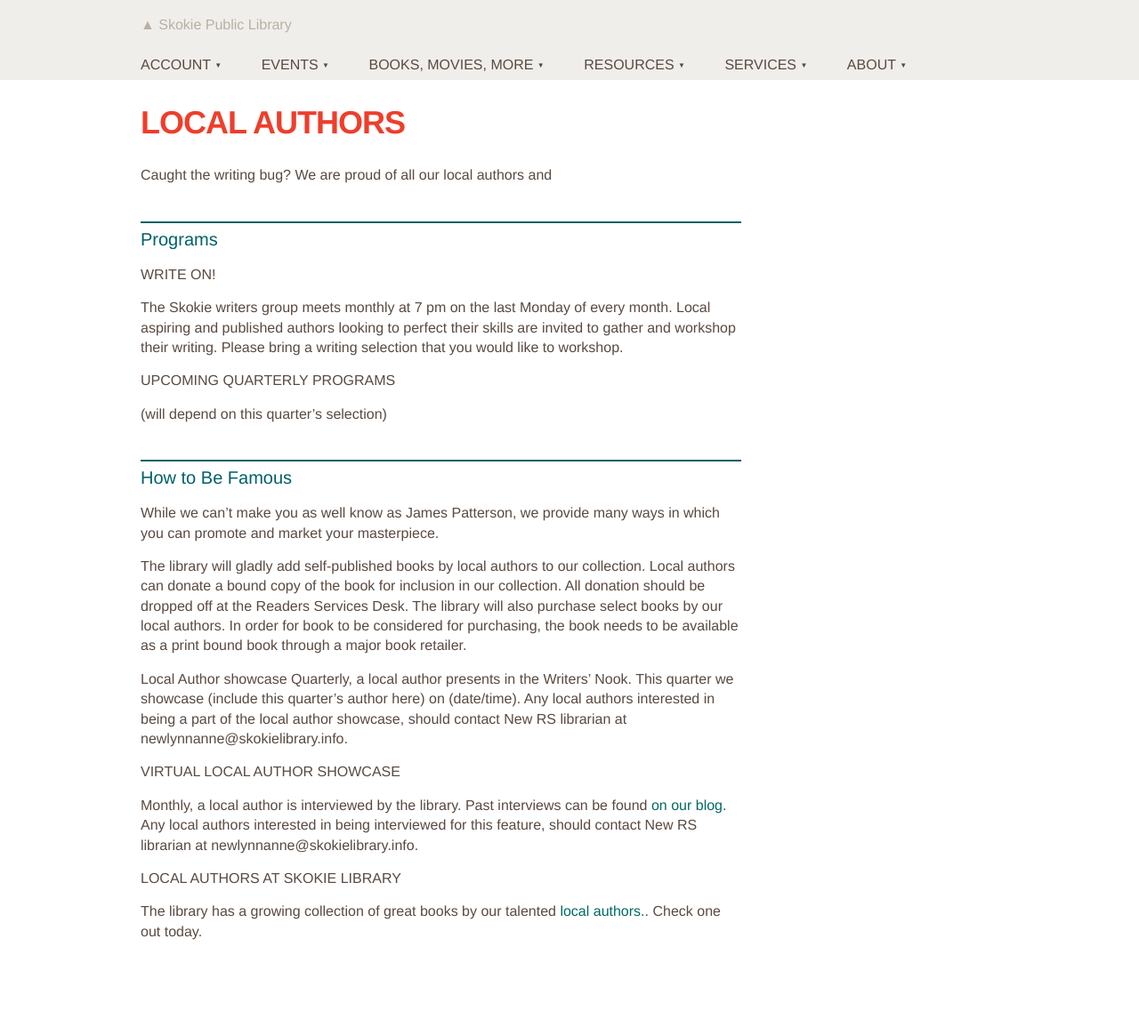
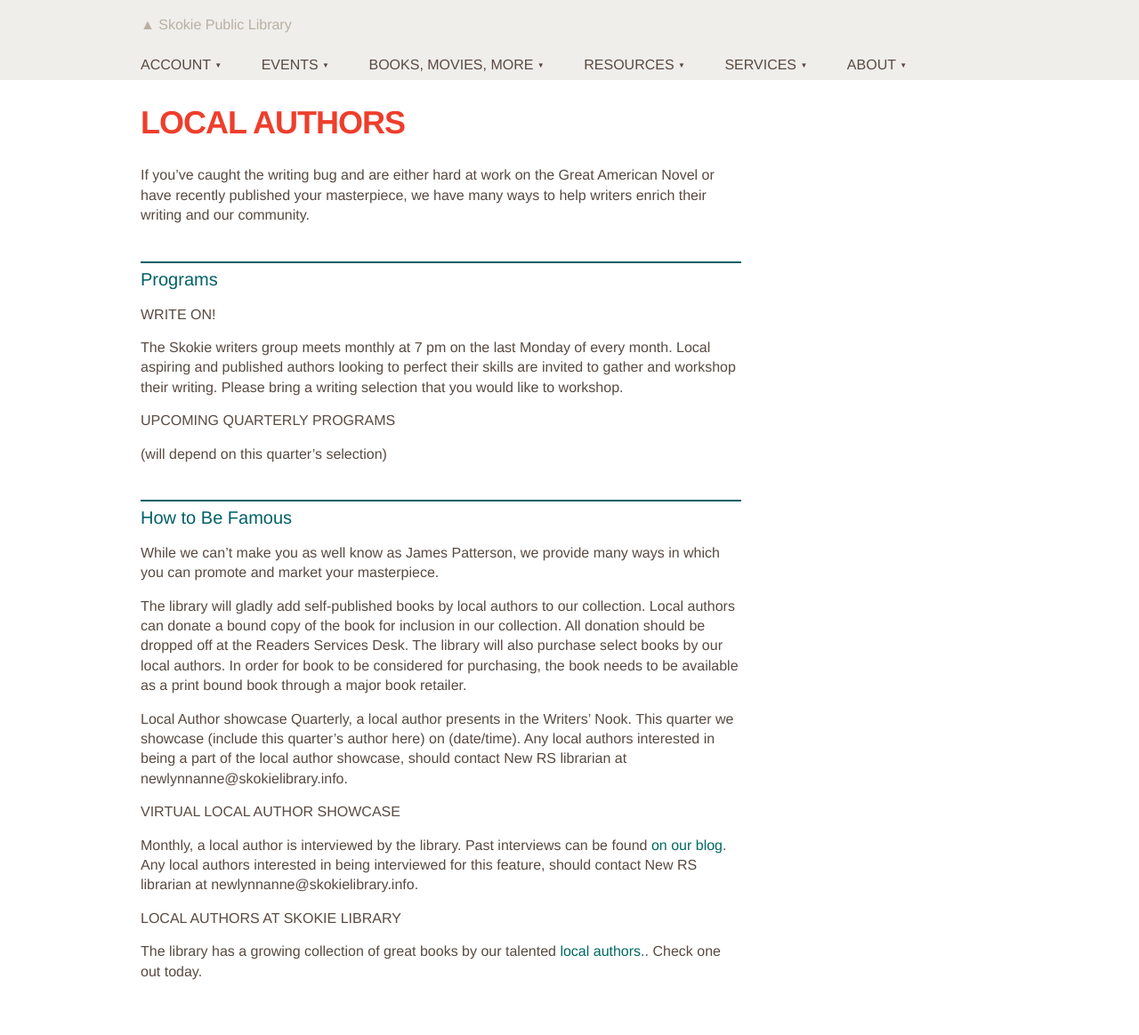
Before and after one commit to skokielibrary/spl-content, a Jekyll site: the page built from _content/lynnanne/books-movies-more--local-authors.markdown, in a window 1280 px wide. Shown: the whole page at 89% size. Built offline with Jekyll 4.4.1, drawn with Linux system fonts in a browser that asks for light colours; before the commit the page ends 1119 px from its top, so only the background shows below that.

Commit message:
Updated books-movies-more--local-authors.markdown

```diff
--- a/_content/lynnanne/books-movies-more--local-authors.markdown
+++ b/_content/lynnanne/books-movies-more--local-authors.markdown
@@ -4,7 +4,7 @@ title: Local authors
 published: true
 ---
 
-Caught the writing bug? We are proud of all our local authors and
+If you've caught the writing bug and are either hard at work on the Great American Novel or have recently published your masterpiece, we have many ways to help writers enrich their writing and our community.
 
 ##Programs
 ###Write On!
```
